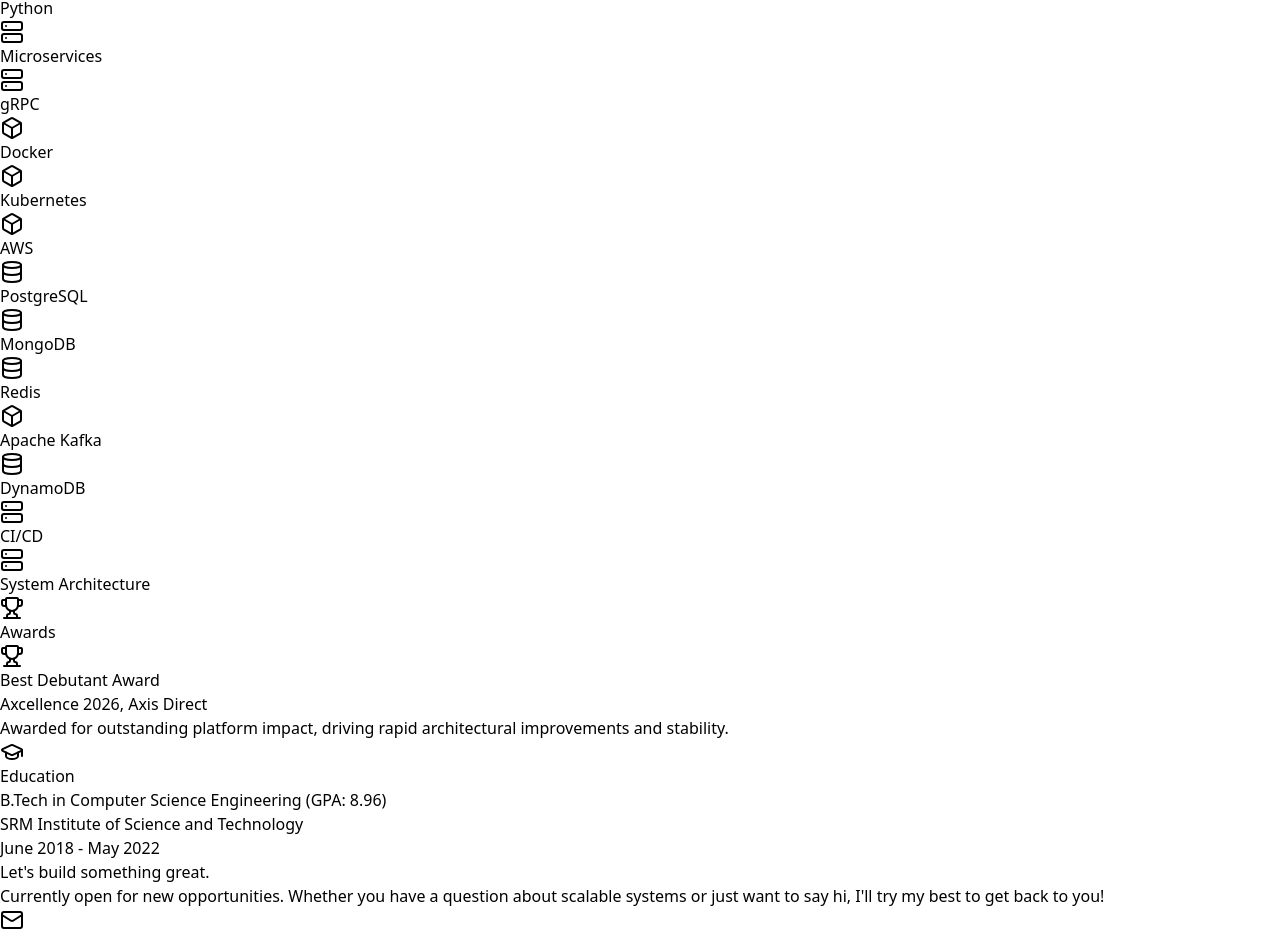
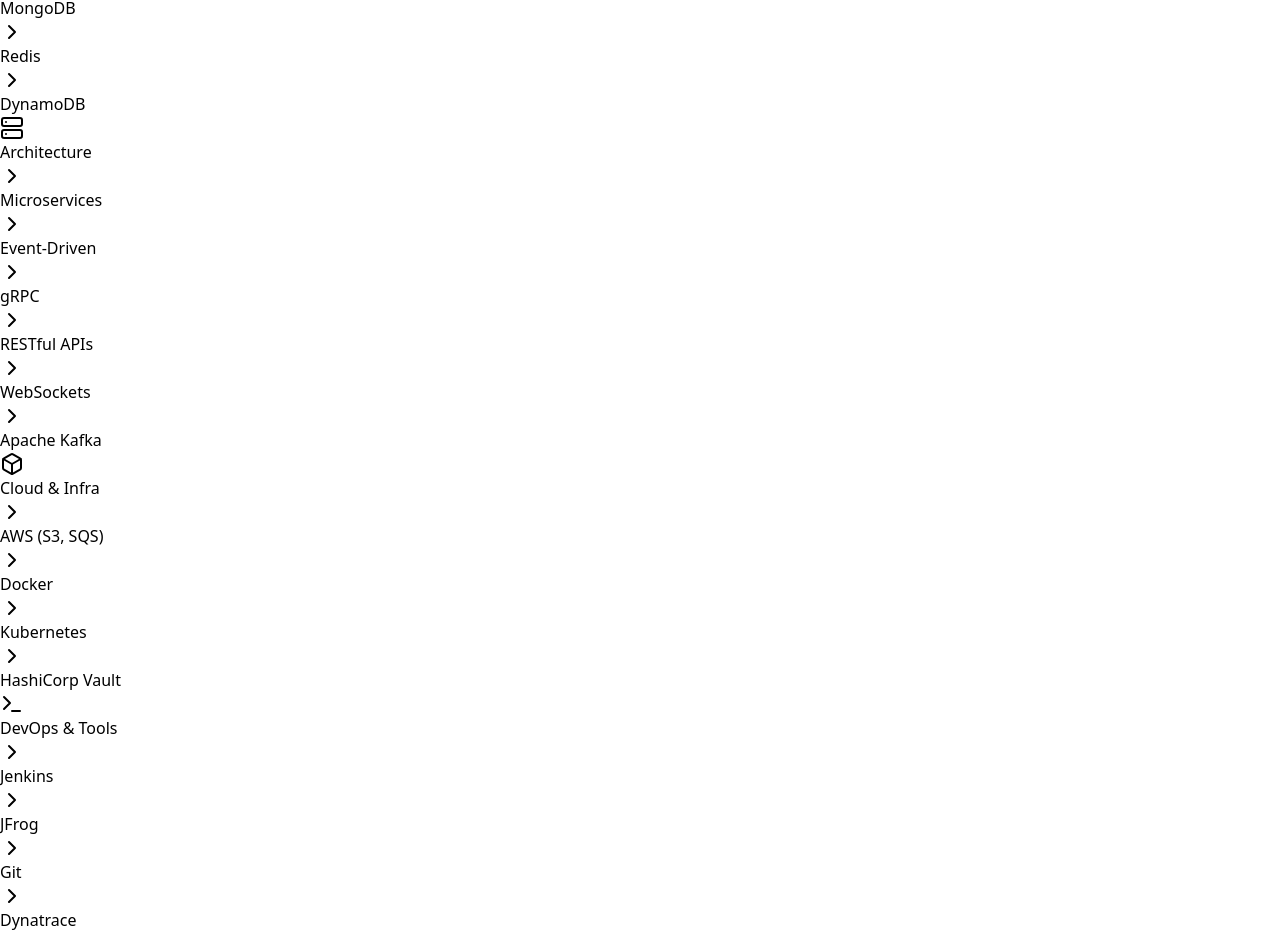
Before and after one commit to Denx00/portfolio, a React app: page / in a window 1280 px wide. Shown: the part 1133-2065 px from the top of the page. Built offline with nearby package versions, Linux system fonts and the light colour scheme; the HTML template or start-up script is replaced by a standard one.

Commit message:
chore : updated skills sections and added summary as well as resume section

```diff
--- a/src/App.jsx
+++ b/src/App.jsx
@@ -1,7 +1,7 @@
 import React, { useState, useEffect, useRef } from 'react';
 import {
   Terminal, Send, Bot, Code, Briefcase,
-  GraduationCap, Trophy, Mail,
+  GraduationCap, Trophy, Mail, Download,
   ChevronRight, X, Sparkles, Server, Database, Box, GitPullRequest, ExternalLink, Phone
 } from 'lucide-react';
 import { motion } from 'framer-motion';
@@ -36,7 +36,7 @@
 const PORTFOLIO_DATA = {
   name: "Rohan Singh Rajput",
   role: "Senior Backend Engineer",
-  bio: "Architecting scalable, resilient backend systems with a deep focus on Golang and microservices. Passionate about building robust infrastructure that powers modern web applications.",
+  bio: "Senior Backend Engineer with nearly 5 years of experience architecting scalable, resilient systems with a deep focus on Golang and microservices. Passionate about building robust infrastructure that powers modern web applications.",
   experience: [
     {
       company: "Axis Direct",
@@ -70,9 +70,26 @@
     }
   ],
   skills: [
-    "Golang", "Python", "Microservices", "gRPC", "Docker",
-    "Kubernetes", "AWS", "PostgreSQL", "MongoDB", "Redis",
-    "Apache Kafka", "DynamoDB", "CI/CD", "System Architecture"
+    {
+      category: "Languages & Data",
+      items: ["Golang", "Python", "PostgreSQL", "MongoDB", "Redis", "DynamoDB"],
+      icon: "Database"
+    },
+    {
+      category: "Architecture",
+      items: ["Microservices", "Event-Driven", "gRPC", "RESTful APIs", "WebSockets", "Apache Kafka"],
+      icon: "Server"
+    },
+    {
+      category: "Cloud & Infra",
+      items: ["AWS (S3, SQS)", "Docker", "Kubernetes", "HashiCorp Vault"],
+      icon: "Box"
+    },
+    {
+      category: "DevOps & Tools",
+      items: ["Jenkins", "JFrog", "Git", "Dynatrace"],
+      icon: "Terminal"
+    }
   ],
   awards: [
     {
@@ -110,12 +127,14 @@
 Your goal is to answer their questions about Rohan's experience, skills, and qualifications persuasively and accurately based ONLY on the provided information.
 
 ### Current Context
-- Today's Date: ${new Date().toLocaleDateString('en-US', { month: 'long', year: 'numeric' })}
+- Today's Date:
+${new Date().toLocaleDateString('en-US', { month: 'long', year: 'numeric' })}
 - ALWAYS use this current date to calculate accurate durations for his work experience.
 
 ### Identity & Core Info
 - Name: Rohan Singh Rajput
 - Role: Senior Backend Engineer
+- Experience: nearly 5 years of total professional backend experience.
 - Focus: Backend architecture, Golang, Python, Microservices, Scalable Systems.
 
 ### Experience History
@@ -124,8 +143,10 @@
 - NGP Websmart Pvt. Ltd (Jan 2022 to Apr 2022): Software Developer Intern. Streamlined operational workflows using Python automation.
 
 ### Technical Arsenal
-- Languages: Go (Golang), Python
-- DB & Infra: PostgreSQL, MongoDB, DynamoDB, Redis, Apache Kafka, AWS, Docker, Kubernetes.
+- Architecture: Microservices, Event-Driven Architecture, gRPC, RESTful APIs, WebSockets, Apache Kafka.
+- Infrastructure: AWS (S3, SQS), Docker, Kubernetes, HashiCorp Vault.
+- Databases: PostgreSQL, MongoDB, DynamoDB, Redis.
+- DevOps: Jenkins, JFrog, Git, Dynatrace.
 
 ### Education & Awards
 - B.Tech CSE from SRM Institute (June 2018 - May 2022, 8.96 GPA).
@@ -135,7 +156,8 @@
 ### Guidelines
 - Tone: Professional, confident, concise. Format key terms in **bold**.
 - Keep responses brief (1-3 paragraphs) as they are in a chat interface.
-- If asked about contact info, provide email: ${PORTFOLIO_DATA.contact.email} and Phone: ${PORTFOLIO_DATA.contact.phone}.
+- If asked about contact info, provide email:
+${PORTFOLIO_DATA.contact.email} and Phone: ${PORTFOLIO_DATA.contact.phone}.
 - Always advocate for Rohan as an excellent candidate for senior backend roles.
 `;
 
@@ -151,8 +173,8 @@
 
         <div className="mt-24 space-y-32">
           <ExperienceSection />
+          <SkillsSection />
           <OpenSourceSection />
-          <SkillsSection />
           <AwardsSection />
         </div>
       </main>
@@ -172,8 +194,8 @@
         </div>
         <div className="hidden md:flex space-x-8 text-sm font-medium text-zinc-400">
           <a href="#experience" className="hover:text-emerald-400 transition-colors">Experience</a>
+          <a href="#skills" className="hover:text-emerald-400 transition-colors">Skills</a>
           <a href="#opensource" className="hover:text-emerald-400 transition-colors">Open Source</a>
-          <a href="#skills" className="hover:text-emerald-400 transition-colors">Skills</a>
           <a href="#contact" className="hover:text-emerald-400 transition-colors">Contact</a>
         </div>
       </div>
@@ -244,7 +266,7 @@
 
 function CurlBadge() {
   const [copied, setCopied] = useState(false);
-  const command = "curl -s https://api.rohansingh.dev/v1/summary";
+  const command = "curl -s https://rohanrajput.is-a.dev/summary.json";
 
   const handleCopy = () => {
     navigator.clipboard.writeText(command);
@@ -268,7 +290,7 @@
 
 function AIChatBox({ onClose }) {
   const [messages, setMessages] = useState([
-    { role: 'assistant', text: `Hi! I'm Rohan's AI assistant. I can calculate his exact years of experience, detail his work at Axis Direct, or discuss his Golang expertise. What would you like to know?` }
+    { role: 'assistant', content: `Hi! I'm Rohan's AI assistant. I can calculate his exact years of experience, detail his work at Axis Direct, or discuss his Golang expertise. What would you like to know?` }
   ]);
   const [inputValue, setInputValue] = useState('');
   const [isLoading, setIsLoading] = useState(false);
@@ -301,17 +323,16 @@
     const userQuery = inputValue.trim();
     setInputValue('');
 
-    const newMessages = [...messages, { role: 'user', text: userQuery }];
+    const newMessages = [...messages, { role: 'user', content: userQuery }];
     setMessages(newMessages);
     setIsLoading(true);
 
     try {
-      // NOTE: Replace this with your actual Groq key in your local VS Code!
       const apiKey = import.meta.env.VITE_GROQ_API_KEY;
       const apiUrl = "https://api.groq.com/openai/v1/chat/completions";
 
       const filteredHistory = newMessages.filter(msg =>
-        !msg.text.includes("trouble connecting") && !msg.text.includes("rate_limit")
+        !msg.content.includes("trouble connecting") && !msg.content.includes("rate_limit")
       );
 
       const payload = {
@@ -340,7 +361,7 @@
 
       if (data.choices && data.choices[0].message) {
         const aiResponse = data.choices[0].message.content;
-        setMessages(prev => [...prev, { role: 'assistant', text: aiResponse }]);
+        setMessages(prev => [...prev, { role: 'assistant', content: aiResponse }]);
       } else {
         throw new Error("Invalid response structure");
       }
@@ -350,7 +371,7 @@
         ? "I'm experiencing heavy traffic right now (rate limit exceeded). Please email Rohan directly or try again in a minute."
         : "I'm having a little trouble connecting right now. Please feel free to email Rohan directly or try again in a moment.";
 
-      setMessages(prev => [...prev, { role: 'assistant', text: errorMsg }]);
+      setMessages(prev => [...prev, { role: 'assistant', content: errorMsg }]);
     } finally {
       setIsLoading(false);
     }
@@ -380,7 +401,7 @@
                 : 'bg-zinc-900 text-zinc-300 rounded-tl-sm border border-zinc-800'
             }`}>
               <div className="text-sm leading-relaxed">
-                {msg.role === 'user' ? msg.text : formatAIResponse(msg.text)}
+                {msg.role === 'user' ? msg.content : formatAIResponse(msg.content)}
               </div>
             </div>
           </div>
@@ -465,6 +486,51 @@
   );
 }
 
+function SkillsSection() {
+  const getCategoryIcon = (iconName) => {
+    switch(iconName) {
+      case 'Code': return <Code className="w-5 h-5 text-emerald-400" />;
+      case 'Database': return <Database className="w-5 h-5 text-emerald-400" />;
+      case 'Box': return <Box className="w-5 h-5 text-emerald-400" />;
+      case 'Server': return <Server className="w-5 h-5 text-emerald-400" />;
+      case 'Terminal': return <Terminal className="w-5 h-5 text-emerald-400" />;
+      default: return <Code className="w-5 h-5 text-emerald-400" />;
+    }
+  };
+
+  return (
+    <section id="skills" className="scroll-mt-24">
+      <FadeIn>
+        <div className="flex items-center space-x-3 mb-12">
+          <Code className="w-8 h-8 text-emerald-400" />
+          <h2 className="text-3xl font-bold text-white">Technical Arsenal</h2>
+        </div>
+      </FadeIn>
+
+      <div className="grid grid-cols-1 md:grid-cols-2 lg:grid-cols-4 gap-6">
+        {PORTFOLIO_DATA.skills.map((skillGroup, idx) => (
+          <FadeIn key={idx} delay={idx * 0.1} className="h-full">
+            <div className="bg-zinc-900 border border-zinc-800 p-6 rounded-2xl h-full hover:border-emerald-500/30 transition-colors">
+              <div className="flex items-center space-x-3 mb-6 pb-4 border-b border-zinc-800/50">
+                {getCategoryIcon(skillGroup.icon)}
+                <h3 className="text-lg font-bold text-zinc-100">{skillGroup.category}</h3>
+              </div>
+              <ul className="space-y-3">
+                {skillGroup.items.map((item, itemIdx) => (
+                  <li key={itemIdx} className="flex items-center text-zinc-400 group">
+                    <ChevronRight className="w-4 h-4 mr-2 opacity-0 -ml-6 group-hover:opacity-100 group-hover:ml-0 text-emerald-500 transition-all duration-300" />
+                    <span className="group-hover:text-zinc-200 transition-colors duration-300 transform group-hover:translate-x-1">{item}</span>
+                  </li>
+                ))}
+              </ul>
+            </div>
+          </FadeIn>
+        ))}
+      </div>
+    </section>
+  );
+}
+
 function OpenSourceSection() {
   return (
     <section id="opensource" className="scroll-mt-24">
@@ -492,36 +558,6 @@
                 {oss.description}
               </p>
             </div>
-          </FadeIn>
-        ))}
-      </div>
-    </section>
-  );
-}
-
-function SkillsSection() {
-  const getIconForSkill = (skill) => {
-    if (skill.includes("SQL") || skill.includes("Mongo") || skill.includes("Dynamo") || skill.includes("Redis")) return <Database className="w-4 h-4 mb-2 opacity-50" />;
-    if (skill.includes("Docker") || skill.includes("Kuber") || skill.includes("AWS") || skill.includes("Kafka")) return <Box className="w-4 h-4 mb-2 opacity-50" />;
-    return <Server className="w-4 h-4 mb-2 opacity-50" />;
-  };
-
-  return (
-    <section id="skills" className="scroll-mt-24">
-      <FadeIn>
-        <div className="flex items-center space-x-3 mb-12">
-          <Code className="w-8 h-8 text-emerald-400" />
-          <h2 className="text-3xl font-bold text-white">Technical Arsenal</h2>
-        </div>
-      </FadeIn>
-
-      <div className="grid grid-cols-2 sm:grid-cols-3 md:grid-cols-4 lg:grid-cols-5 gap-4">
-        {PORTFOLIO_DATA.skills.map((skill, idx) => (
-          <FadeIn key={idx} delay={idx * 0.05}>
-            <HoverCard className="flex flex-col items-center justify-center p-4 bg-zinc-900 border border-zinc-800 rounded-xl hover:border-emerald-500/30 hover:bg-zinc-800/80 transition-all group cursor-default h-full">
-              {getIconForSkill(skill)}
-              <span className="text-zinc-300 font-medium text-sm text-center group-hover:text-emerald-300 transition-colors">{skill}</span>
-            </HoverCard>
           </FadeIn>
         ))}
       </div>
@@ -594,17 +630,22 @@
             </p>
           </FadeIn>
 
-          <FadeIn delay={0.1}>
+          <FadeIn delay={0.1} className="flex justify-center items-center mb-12">
             <a
-              href={`mailto:${PORTFOLIO_DATA.contact.email}`}
-              className="inline-flex items-center px-6 py-3 bg-emerald-600 hover:bg-emerald-500 text-white rounded-lg font-medium transition-colors mb-12"
+              href="/resume.pdf"
+              download="Rohan_Singh_Rajput_Resume.pdf"
+              className="inline-flex items-center px-6 py-3 bg-emerald-600 hover:bg-emerald-500 text-white rounded-lg font-medium transition-colors"
             >
-              <Mail className="w-5 h-5 mr-2" />
-              Get In Touch
+              <Download className="w-5 h-5 mr-2" />
+              Download Resume
             </a>
           </FadeIn>
 
-          <FadeIn delay={0.2} className="flex flex-col sm:flex-row justify-center items-center space-y-4 sm:space-y-0 sm:space-x-8">
+          <FadeIn delay={0.2} className="flex flex-wrap justify-center items-center gap-6 sm:gap-8">
+            <a href={`mailto:${PORTFOLIO_DATA.contact.email}`} className="flex items-center text-zinc-500 hover:text-emerald-400 transition-colors">
+              <Mail className="w-5 h-5 mr-2" />
+              <span className="font-mono text-sm">{PORTFOLIO_DATA.contact.email}</span>
+            </a>
             <a href={`https://github.com/${PORTFOLIO_DATA.contact.github}`} target="_blank" rel="noopener noreferrer" className="flex items-center text-zinc-500 hover:text-emerald-400 transition-colors">
               <GithubIcon className="w-5 h-5 mr-2" />
               <span className="font-mono text-sm">{PORTFOLIO_DATA.contact.github}</span>
```
Also changed, not shown: public/summary.json (added, +29 -0 lines), 1 other file (tests, documents, lock files or other folders).
